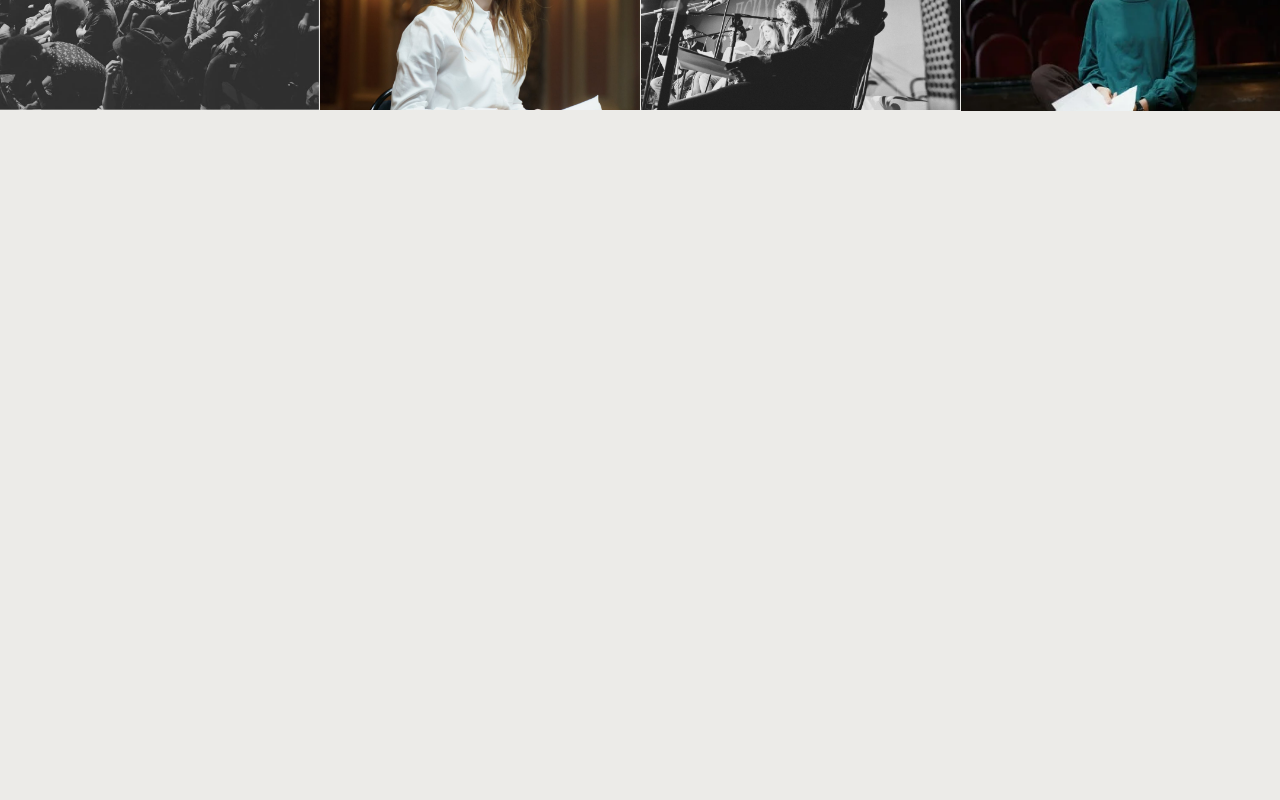
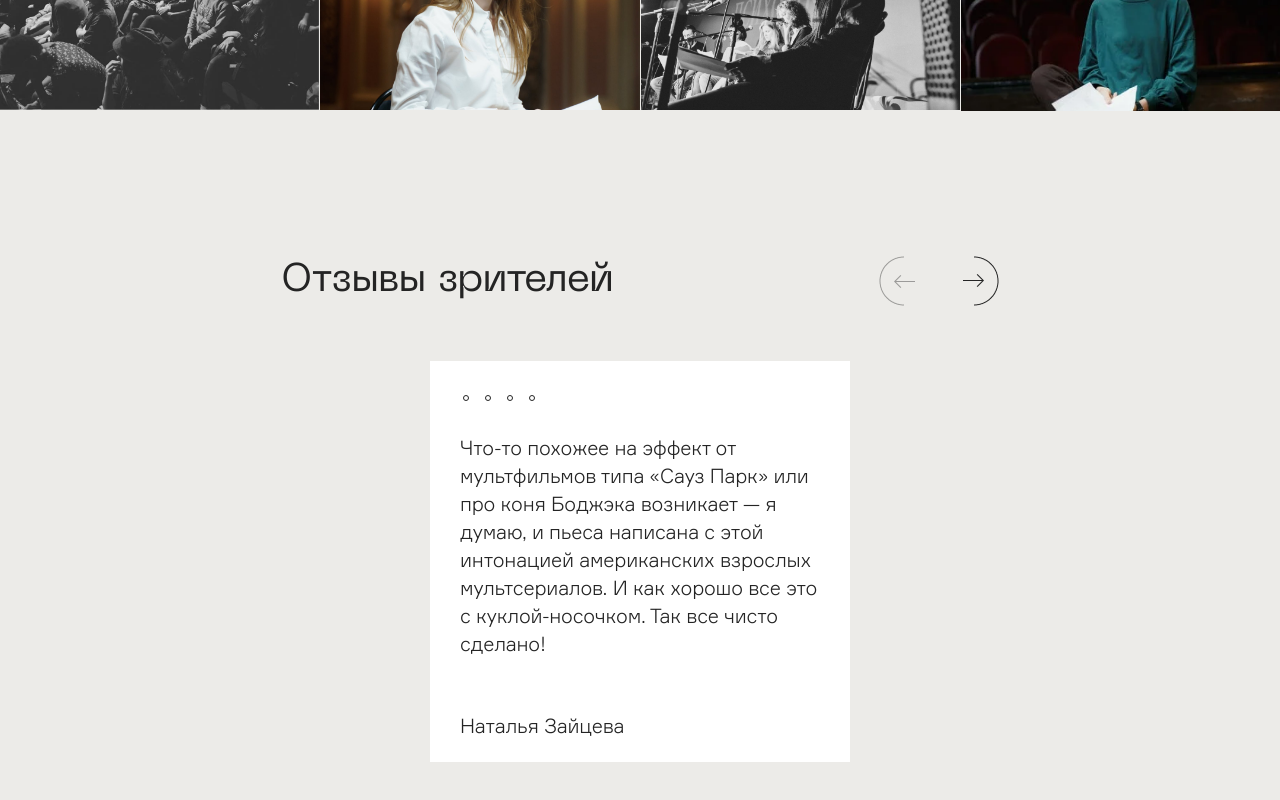
Before and after one commit to barbylka/lubimovka, a plain HTML site: page index.html in a window 1280 px wide. Shown: the part 2006-2806 px from the top of the page. Before the commit the page ends 2262 px from the top, so only its background shows below. Drawn offline with Linux system fonts and the light colour scheme.

Commit message:
feat: add feedback

```diff
--- /dev/null
+++ b/blocks/feedback/__article/feedback__article.css
@@ -0,0 +1,20 @@
+.feedback__article {
+  max-width: 420px;
+  min-height: 476px;
+  background-color: #fff;
+
+  margin: 0;
+  padding: 32px 27px 100px;
+  box-sizing: border-box;
+
+  display: flex;
+  flex-direction: column;
+  align-self: center;
+}
+
+@media screen and (min-width: 718px) {
+  .feedback__article {
+    min-height: 361px;
+    padding: 33px 30px 24px;
+  }
+}
--- /dev/null
+++ b/blocks/feedback/__author/feedback__author.css
@@ -0,0 +1,11 @@
+.feedback__author {
+  margin: 56px 0 0 0;
+
+  align-self: flex-start;
+
+  font-style: normal;
+  font-weight: 400;
+  font-size: 20px;
+  line-height: 24px;
+  letter-spacing: -0.01em;
+}
--- /dev/null
+++ b/blocks/feedback/__header/feedback__header.css
@@ -0,0 +1,15 @@
+.feedback__header {
+  max-width: 718px;
+  width: 100%;
+  padding: 0 26px 24px;
+  box-sizing: border-box;
+  display: flex;
+  justify-content: space-between;
+  align-self: center;
+}
+
+@media screen and (min-width: 718px) {
+  .feedback__header {
+    padding: 0 0 55px;
+  }
+}
--- /dev/null
+++ b/blocks/feedback/__section-title/feedback__section-title.css
@@ -0,0 +1,10 @@
+.feedback__section-title {
+  max-width: 140px;
+}
+
+@media screen and (min-width: 718px) {
+  .feedback__section-title {
+    margin-top: 5px;
+    max-width: 100%;
+  }
+}
--- /dev/null
+++ b/blocks/feedback/__text/feedback__text.css
@@ -0,0 +1,10 @@
+.feedback__text {
+  margin: 32px 0 0 0;
+
+  font-family: Formular;
+  font-size: 20px;
+  font-weight: 300;
+  line-height: 28px;
+  letter-spacing: -0.01em;
+  text-align: left;
+}
--- /dev/null
+++ b/blocks/feedback/feedback.css
@@ -0,0 +1,14 @@
+.feedback {
+  /* border: 1px solid red; */
+  margin: 0 auto;
+  max-width: 1320px;
+  display: flex;
+  flex-direction: column;
+}
+
+@media screen and (min-width: 718px) {
+  .feedback {
+    padding-bottom: 64px;
+    box-sizing: border-box;
+  }
+}
--- /dev/null
+++ b/blocks/photos/__section-title/photos__section-title.css
@@ -0,0 +1,11 @@
+.photos__section-title {
+  padding: 0 24px;
+  max-width: 242px;
+}
+
+@media screen and (min-width: 830px) {
+  .photos__section-title {
+    max-width: 352px;
+    padding: 0 0 0 25%;
+  }
+}
--- a/blocks/section-title/section-title.css
+++ b/blocks/section-title/section-title.css
@@ -1,20 +1,16 @@
 .section-title {
-  font-family: 'NeueMachina', sans-serif;
+  font-family: "NeueMachina", sans-serif;
   font-weight: 400;
   font-size: 28px;
   line-height: 1.14;
   letter-spacing: -1px;
   color: #242424;
   margin: 0;
-  padding: 0 24px;
-  max-width: 242px;
 }
 
 @media screen and (min-width: 830px) {
- .section-title {
-  font-size: 40px;
-  line-height: 1;
-  max-width: 352px;
-  padding: 0 0 0 25%;
- }
+  .section-title {
+    font-size: 40px;
+    line-height: 1;
+  }
 }
--- /dev/null
+++ b/blocks/slider-buttons/__next/slider-buttons__next.css
@@ -0,0 +1,8 @@
+.slider-buttons__next {
+  width: 50px;
+  height: 50px;
+}
+
+.slider-buttons__next:hover {
+  cursor: pointer;
+}
--- /dev/null
+++ b/blocks/slider-buttons/__prev/slider-buttons__prev.css
@@ -0,0 +1,8 @@
+.slider-buttons__prev {
+  width: 50px;
+  height: 50px;
+}
+
+.slider-buttons__prev:hover {
+  cursor: pointer;
+}
--- /dev/null
+++ b/blocks/slider-buttons/_disable/slider-buttons_disable.css
@@ -0,0 +1,7 @@
+.slider-buttons_disable {
+  opacity: 0.4;
+}
+
+.slider-buttons_disable:hover {
+  cursor: default;
+}
--- /dev/null
+++ b/blocks/slider-buttons/slider-buttons.css
@@ -0,0 +1,8 @@
+.slider-buttons {
+  list-style-type: none;
+  padding: 0;
+  margin: 0;
+  height: 50px;
+  display: flex;
+  gap: 20px;
+}
--- /dev/null
+++ b/blocks/slider-dots/__button/_active/slider-dots__button_active.css
@@ -0,0 +1,5 @@
+.slider-dots__button_active {
+  width: 8px;
+  height: 8px;
+  background: #242424;
+}
--- /dev/null
+++ b/blocks/slider-dots/__button/slider-dots__button.css
@@ -0,0 +1,14 @@
+.slider-dots__button {
+  width: 6px;
+  height: 6px;
+  border-radius: 50%;
+  border: 1px solid #242424;
+  box-sizing: border-box;
+  background: transparent;
+}
+
+.slider-dots__button:hover {
+  outline: 1px solid #242424;
+  background-color: #242424;
+  cursor: pointer;
+}
--- /dev/null
+++ b/blocks/slider-dots/slider-dots.css
@@ -0,0 +1,14 @@
+.slider-dots {
+  list-style-type: none;
+  margin: 0;
+  padding: 0;
+  box-sizing: border-box;
+
+  width: 74px;
+  height: 8px;
+
+  display: flex;
+  align-items: center;
+  gap: 16px;
+  margin-left: 3px;
+}
--- a/index.html
+++ b/index.html
@@ -2,7 +2,7 @@
 <html lang="ru">
   <head>
     <meta charset="UTF-8" />
-    <meta http-equiv="X-UA-Compatible" tent="IE=edge" />
+    <meta http-equiv="X-UA-Compatible" content="IE=edge" />
     <meta name="viewport" content="width=device-width, initial-scale=1.0" />
     <link rel="stylesheet" href="styles/index.css" />
     <title>Lubimovka</title>
@@ -39,7 +39,7 @@
         <section class="about"></section>
 
         <section class="photos">
-          <h2 class="section-title">Заголовок блока с фотографиями</h2>
+          <h2 class="section-title photos__section-title">Заголовок блока с фотографиями</h2>
           <ul class="photos__grid">
             <li class="photos__photo">
               <img
@@ -102,7 +102,42 @@
 
         <section class="reviews"></section>
 
-        <section class="feedback"></section>
+        <section class="feedback">
+          <div class="feedback__header">
+            <h2 class="section-title feedback__section-title">Отзывы зрителей</h2>
+            <ul class="slider-buttons">
+              <li>
+                <img
+                  src="./images/reviews/slider-arrow-left.png"
+                  alt=""
+                  class="slider-buttons__prev slider-buttons_disable"
+                />
+              </li>
+              <li>
+                <img
+                  src="./images/reviews/slider-arrow-right.png"
+                  alt=""
+                  class="slider-buttons__next"
+                />
+              </li>
+            </ul>
+          </div>
+
+          <article class="feedback__article">
+            <ul class="slider-dots">
+              <li class="slider-dots__button"></li>
+              <li class="slider-dots__button"></li>
+              <li class="slider-dots__button"></li>
+              <li class="slider-dots__button"></li>
+            </ul>
+            <p class="feedback__text">
+              Что-то похожее на эффект от мультфильмов типа «Сауз Парк» или про коня Боджэка
+              возникает — я думаю, и пьеса написана с этой интонацией американских взрослых
+              мультсериалов. И как хорошо все это с куклой-носочком. Так все чисто сделано!
+            </p>
+            <p class="feedback__author">Наталья Зайцева</p>
+          </article>
+        </section>
 
         <section class="share"></section>
       </main>
--- a/styles/index.css
+++ b/styles/index.css
@@ -6,6 +6,9 @@
 
 @import url(../blocks/button/button.css);
 @import url(../blocks/button/__icon/button__icon.css);
+
+/* section-title */
+@import url(../blocks/section-title/section-title.css);
 
 /* lead */
 @import url(../blocks/lead/lead.css);
@@ -17,10 +20,28 @@
 @import url(../blocks/lead/__section/lead__section.css);
 @import url(../blocks/lead/__title/lead__title.css);
 
-@import url(../blocks/section-title/section-title.css);
-
 /* photos */
 @import url(../blocks/photos/photos.css);
+@import url(../blocks/photos/__section-title/photos__section-title.css);
 @import url(../blocks/photos/__grid/photos__grid.css);
 @import url(../blocks/photos/__photo/photos__photo.css);
 @import url(../blocks/photos/__image/photos__image.css);
+
+/* slider-arrows */
+@import url(../blocks/slider-buttons/slider-buttons.css);
+@import url(../blocks/slider-buttons/__prev/slider-buttons__prev.css);
+@import url(../blocks/slider-buttons/__next/slider-buttons__next.css);
+@import url(../blocks/slider-buttons/_disable/slider-buttons_disable.css);
+
+/* slider-dots */
+@import url(../blocks/slider-dots/slider-dots.css);
+@import url(../blocks/slider-dots/__button/slider-dots__button.css);
+@import url(../blocks/slider-dots/__button/_active/slider-dots__button_active.css);
+
+/* feedback */
+@import url(../blocks/feedback/feedback.css);
+@import url(../blocks/feedback/__header/feedback__header.css);
+@import url(../blocks/feedback/__section-title/feedback__section-title.css);
+@import url(../blocks/feedback/__article/feedback__article.css);
+@import url(../blocks/feedback/__text/feedback__text.css);
+@import url(../blocks/feedback/__author/feedback__author.css);
```
Also changed, not shown: images/reviews/slider-arrow-left.png (added), images/reviews/slider-arrow-right.png (added).
